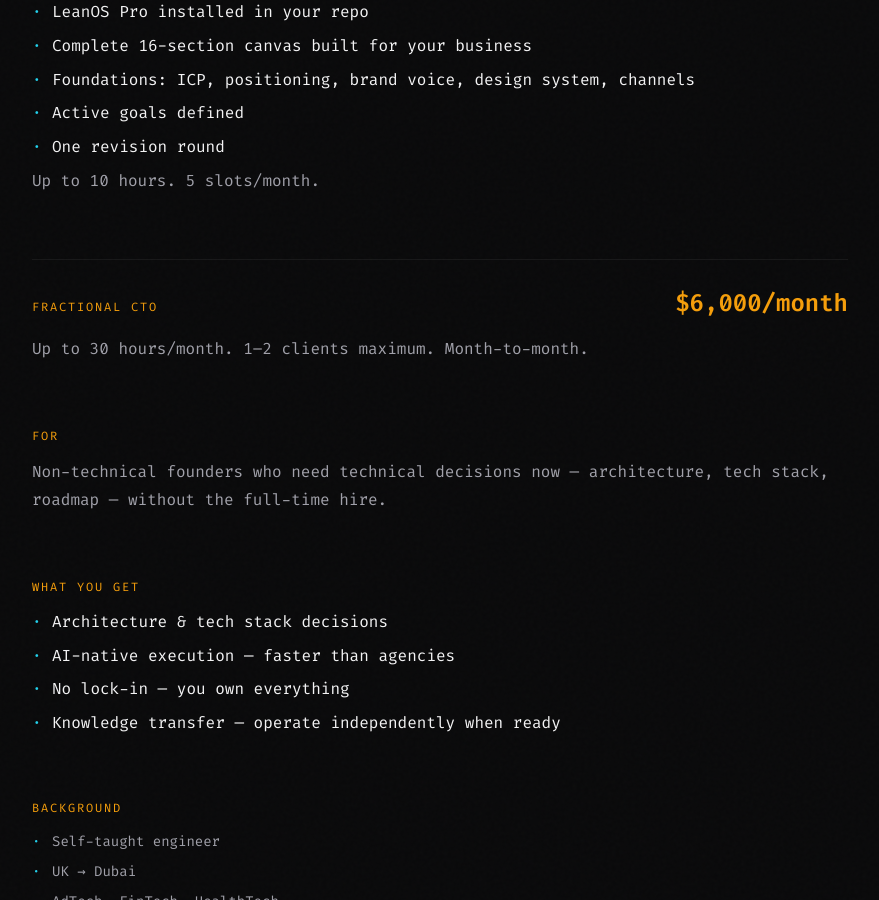
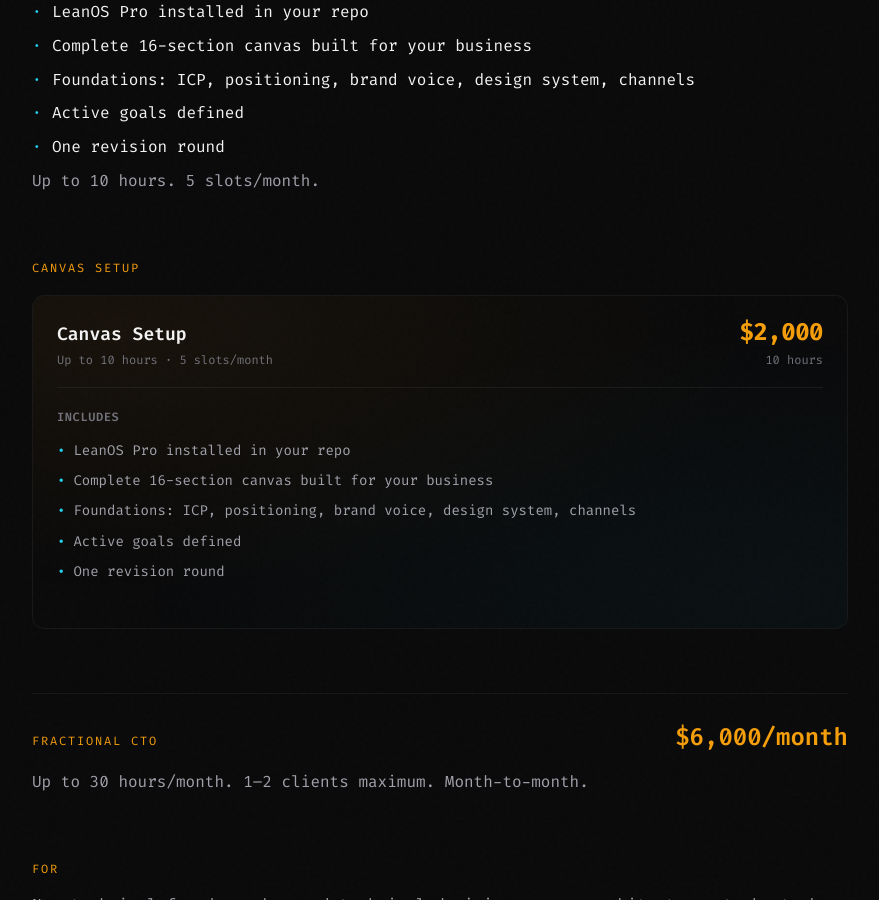
Before and after one commit to BellaBe/bellabe.github.io, a Jekyll site: the page built from services.html, in a window 1280 px wide and 900 px high, scrolled down 591 px. Shown: the whole window, without its empty margins (200-1079 px from the left). Built offline with Jekyll 4.4.1, drawn with Linux system fonts in a browser that asks for light colours.

Commit message:
test services

```diff
--- a/services.html
+++ b/services.html
@@ -33,6 +33,36 @@
       <li>One revision round</li>
     </ul>
     <p class="subtle-note">Up to 10 hours. 5 slots/month.</p>
+  </div>
+    <div class="minimal-section minimal-section--label-only">
+    <div class="label">Canvas Setup</div>
+  </div>
+  <div class="pricing-box">
+    <div class="pricing-header">
+      <div class="pricing-row">
+        <div class="pricing-title-row">
+          <span class="pricing-title">Canvas Setup</span>
+        </div>
+        <span class="price-amount">$2,000</span>
+      </div>
+      <div class="pricing-row">
+        <p class="pricing-subtitle">Up to 10 hours · 5 slots/month</p>
+        <span class="price-period">10 hours</span>
+      </div>
+    </div>
+
+    <div class="pricing-divider"></div>
+
+    <div class="pricing-features">
+      <div class="pricing-features-label">Includes</div>
+      <ul class="pricing-features-list">
+       <li>LeanOS Pro installed in your repo</li>
+      <li>Complete 16-section canvas built for your business</li>
+      <li>Foundations: ICP, positioning, brand voice, design system, channels</li>
+      <li>Active goals defined</li>
+      <li>One revision round</li>
+      </ul>
+    </div>
   </div>
 
   <div class="divider"></div>
```
